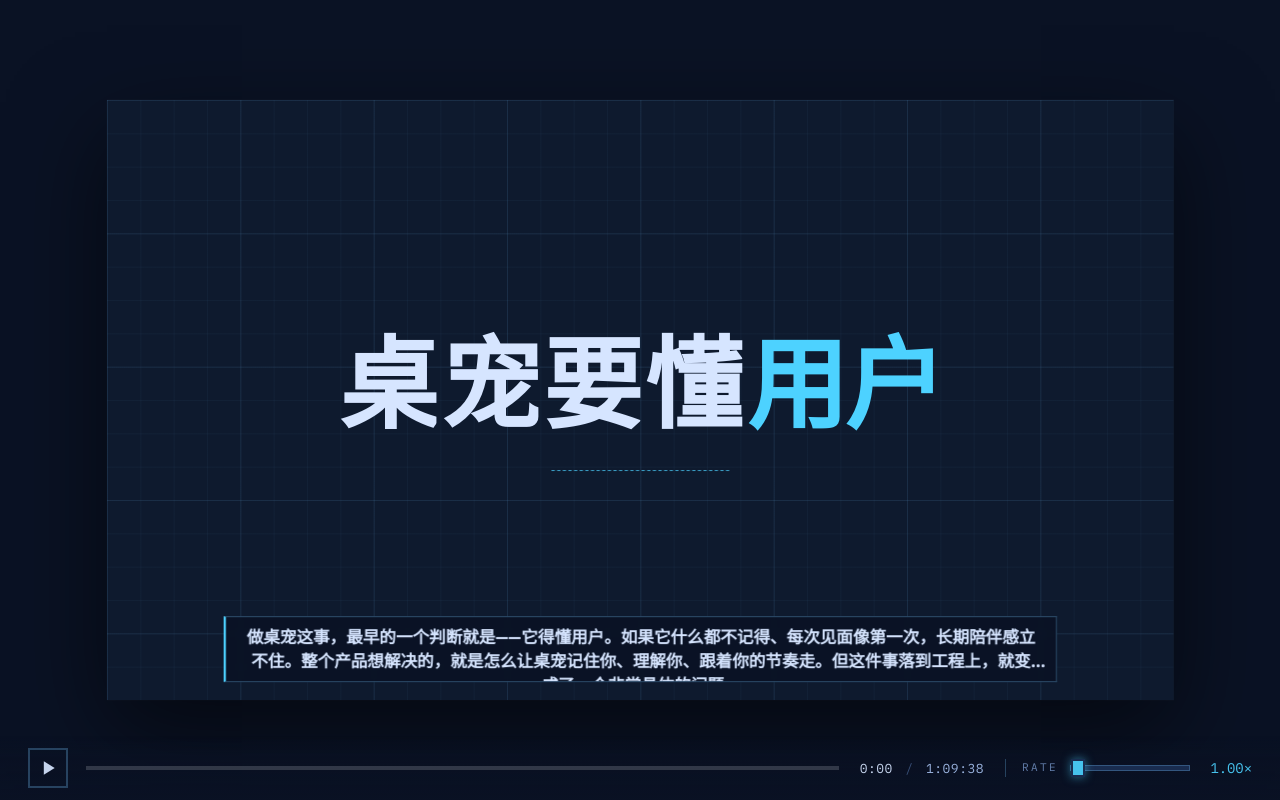
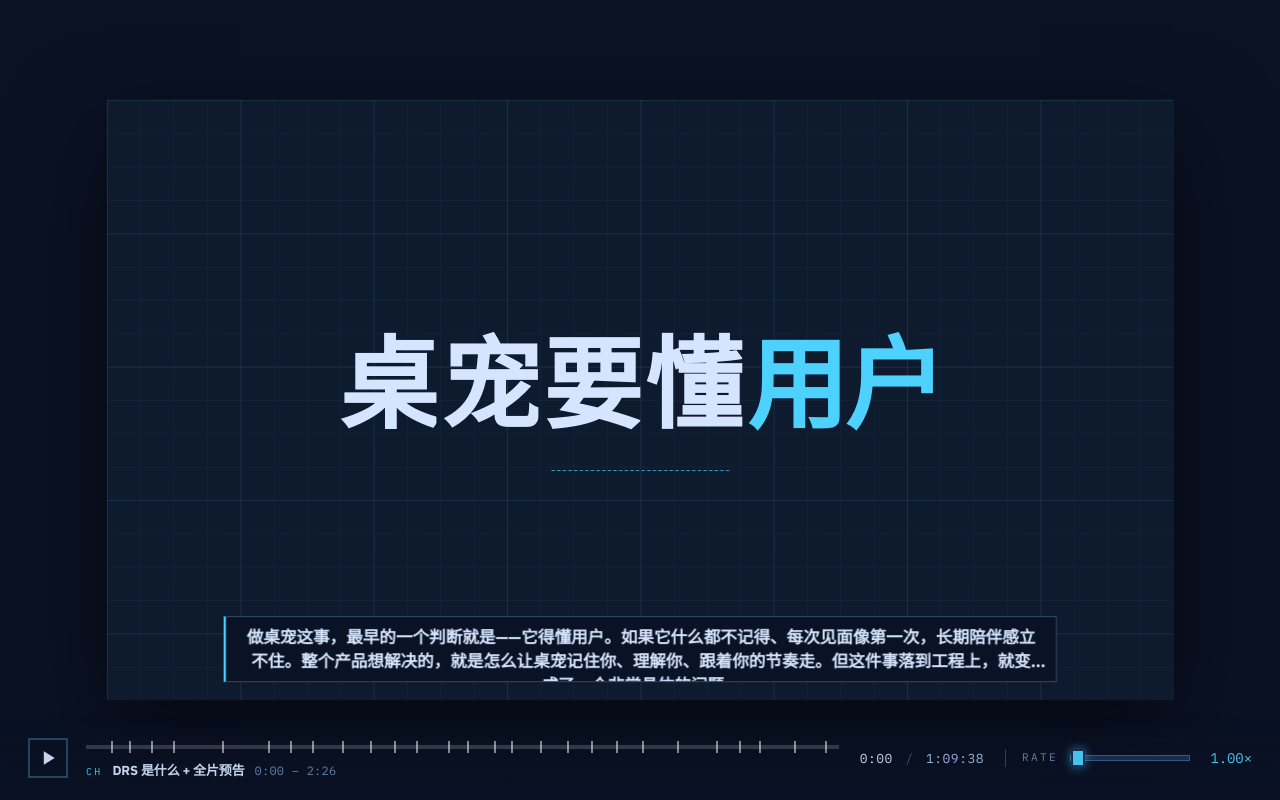
Before and after one commit to uu-yaya/drs-video, a React (Vite) app in the folder presentation/: page / in a window 1280 px wide. Built offline with nearby package versions, Linux system fonts and the light colour scheme; a web font is replaced by a local one.

Commit message:
Add chapter markers on timeline + hover tooltip + current chapter label

```diff
--- a/presentation/src/App.tsx
+++ b/presentation/src/App.tsx
@@ -7,7 +7,7 @@ import { useCallback, useMemo, useState } from "react";
 import { ProgressBar } from "./components/ProgressBar";
 import { Stage } from "./components/Stage";
 import { Subtitle } from "./components/Subtitle";
-import { VideoControls } from "./components/VideoControls";
+import { VideoControls, type ChapterMarker } from "./components/VideoControls";
 import { useAudioPlayer } from "./hooks/useAudioPlayer";
 import { useStepper } from "./hooks/useStepper";
 import { CHAPTERS } from "./registry/chapters";
@@ -50,20 +50,23 @@ export default function App() {
   // Build a flat timeline mapping (globalIdx → step duration). audio-durations.json
   // ships from measure-audio.ts and falls back to the char-count estimate for any
   // missing entries (e.g. new chapter added but not yet resynthesized).
-  const { stepStarts, totalDuration } = useMemo(() => {
+  const { stepStarts, totalDuration, chapterMarkers } = useMemo(() => {
     const starts: number[] = [];
+    const markers: ChapterMarker[] = [];
     let acc = 0;
     const dict = audioDurations as Record<string, Record<string, number>>;
     for (const c of CHAPTERS) {
       const chDict = dict[c.id] ?? {};
+      const chapterStart = acc;
       c.narrations.forEach((text, i) => {
         const measured = chDict[String(i + 1)];
         const d = measured && measured > 0 ? measured : estimateStepSeconds(text);
         starts.push(acc);
         acc += d;
       });
+      markers.push({ id: c.id, title: c.title, start: chapterStart, end: acc });
     }
-    return { stepStarts: starts, totalDuration: acc };
+    return { stepStarts: starts, totalDuration: acc, chapterMarkers: markers };
   }, []);
 
   const [rate, setRate] = useState<number>(loadRate);
@@ -172,6 +175,7 @@ export default function App() {
         rateMin={RATE_MIN}
         rateMax={RATE_MAX}
         rateStep={RATE_STEP}
+        chapters={chapterMarkers}
         onTogglePlay={handleTogglePlay}
         onSeek={handleSeek}
         onRateChange={handleRateChange}
--- a/presentation/src/components/VideoControls.css
+++ b/presentation/src/components/VideoControls.css
@@ -6,11 +6,12 @@
   right: 0;
   bottom: 0;
   z-index: 60;
-  height: 64px;
+  /* Taller now that we show the current-chapter label below the timeline */
+  min-height: 84px;
   display: flex;
   align-items: center;
   gap: 18px;
-  padding: 0 28px;
+  padding: 12px 28px;
   background: linear-gradient(
     to bottom,
     rgba(10, 18, 36, 0.0) 0%,
@@ -56,10 +57,18 @@
   outline-offset: 2px;
 }
 
+/* progress track wrapper holds the timeline + current-chapter label */
+.vc-track-wrap {
+  position: relative;
+  flex: 1;
+  display: flex;
+  flex-direction: column;
+  gap: 4px;
+}
+
 /* progress track */
 .vc-track {
   position: relative;
-  flex: 1;
   height: 18px;
   display: flex;
   align-items: center;
@@ -126,6 +135,87 @@
 .vc-track:hover .vc-track-input,
 .video-controls:focus-within .vc-track-input {
   opacity: 1;
+}
+
+/* Chapter boundary ticks on the timeline */
+.vc-track-tick {
+  position: absolute;
+  top: 50%;
+  width: 2px;
+  height: 12px;
+  margin-top: -6px;
+  background: rgba(255, 255, 255, 0.55);
+  pointer-events: none;
+  transform: translateX(-50%);
+  z-index: 1;
+}
+
+.vc-track:hover .vc-track-tick {
+  background: rgba(255, 255, 255, 0.85);
+}
+
+/* Hover tooltip showing chapter title + position */
+.vc-track-tooltip {
+  position: absolute;
+  bottom: 28px;
+  transform: translateX(-50%);
+  background: rgba(10, 18, 36, 0.96);
+  border: 2px solid var(--accent);
+  padding: 8px 12px;
+  pointer-events: none;
+  white-space: nowrap;
+  z-index: 5;
+  box-shadow: 0 0 16px rgba(77, 210, 255, 0.25);
+}
+
+.vc-track-tooltip-title {
+  font-family: var(--font-display-cn);
+  font-size: 14px;
+  color: var(--text);
+  letter-spacing: -0.01em;
+  font-weight: 700;
+}
+
+.vc-track-tooltip-time {
+  margin-top: 2px;
+  font-size: 11px;
+  color: var(--accent);
+  letter-spacing: 0.04em;
+  font-variant-numeric: tabular-nums;
+}
+
+.vc-track-tooltip-range {
+  color: var(--text-mute);
+}
+
+/* Current-chapter label always visible below the timeline */
+.vc-current-chapter {
+  display: flex;
+  align-items: baseline;
+  gap: 10px;
+  font-size: 12px;
+  color: var(--text-2);
+  letter-spacing: 0.02em;
+  min-height: 16px;
+}
+
+.vc-current-chapter-tag {
+  font-size: 10px;
+  letter-spacing: 0.22em;
+  color: var(--accent);
+}
+
+.vc-current-chapter-title {
+  font-family: var(--font-display-cn);
+  font-size: 13px;
+  color: var(--text);
+  font-weight: 700;
+  letter-spacing: -0.01em;
+}
+
+.vc-current-chapter-range {
+  font-variant-numeric: tabular-nums;
+  color: var(--text-mute);
 }
 
 /* time display */
--- a/presentation/src/components/VideoControls.tsx
+++ b/presentation/src/components/VideoControls.tsx
@@ -1,5 +1,12 @@
-import { useCallback } from "react";
+import { useCallback, useRef, useState } from "react";
 import "./VideoControls.css";
+
+export interface ChapterMarker {
+  id: string;
+  title: string;
+  start: number;
+  end: number;
+}
 
 export interface VideoControlsProps {
   /** Current playback time (seconds) on the global timeline. */
@@ -16,6 +23,8 @@ export interface VideoControlsProps {
   rateMax: number;
   /** Rate slider step. */
   rateStep: number;
+  /** Chapter timeline markers (start/end seconds for each chapter). */
+  chapters: ChapterMarker[];
   /** Toggle play/pause. */
   onTogglePlay: () => void;
   /** User scrubbed to a new global time. */
@@ -36,6 +45,14 @@ function formatTime(seconds: number): string {
   return `${m}:${String(s).padStart(2, "0")}`;
 }
 
+function formatTimeShort(seconds: number): string {
+  if (!Number.isFinite(seconds) || seconds < 0) seconds = 0;
+  const total = Math.floor(seconds);
+  const m = Math.floor(total / 60);
+  const s = total % 60;
+  return `${m}:${String(s).padStart(2, "0")}`;
+}
+
 export function VideoControls({
   currentTime,
   totalDuration,
@@ -44,6 +61,7 @@ export function VideoControls({
   rateMin,
   rateMax,
   rateStep,
+  chapters,
   onTogglePlay,
   onSeek,
   onRateChange,
@@ -55,8 +73,43 @@ export function VideoControls({
     [onSeek],
   );
 
+  const trackRef = useRef<HTMLDivElement | null>(null);
+  const [hoverTime, setHoverTime] = useState<number | null>(null);
+
+  const handleTrackMove = useCallback(
+    (e: React.MouseEvent<HTMLDivElement>) => {
+      const rect = trackRef.current?.getBoundingClientRect();
+      if (!rect || totalDuration <= 0) {
+        setHoverTime(null);
+        return;
+      }
+      const x = Math.max(0, Math.min(e.clientX - rect.left, rect.width));
+      const t = (x / rect.width) * totalDuration;
+      setHoverTime(t);
+    },
+    [totalDuration],
+  );
+
+  const handleTrackLeave = useCallback(() => setHoverTime(null), []);
+
   const progressPct =
     totalDuration > 0 ? (currentTime / totalDuration) * 100 : 0;
+
+  // Find chapter the hover position is inside (for tooltip label)
+  const hoverChapter =
+    hoverTime != null
+      ? chapters.find((c) => hoverTime >= c.start && hoverTime < c.end) ??
+        chapters[chapters.length - 1]
+      : null;
+  const hoverPct =
+    hoverTime != null && totalDuration > 0
+      ? (hoverTime / totalDuration) * 100
+      : 0;
+
+  // Current chapter (for the always-visible label below the timeline)
+  const currentChapter =
+    chapters.find((c) => currentTime >= c.start && currentTime < c.end) ??
+    chapters[chapters.length - 1];
 
   return (
     <div className="video-controls" data-no-advance>
@@ -68,21 +121,36 @@ export function VideoControls({
         data-no-advance
       >
         {playing ? (
-          // pause icon
           <svg viewBox="0 0 24 24" width="20" height="20" aria-hidden>
             <rect x="6" y="4" width="4" height="16" fill="currentColor" />
             <rect x="14" y="4" width="4" height="16" fill="currentColor" />
           </svg>
         ) : (
-          // play icon
           <svg viewBox="0 0 24 24" width="20" height="20" aria-hidden>
             <path d="M7 4 L20 12 L7 20 Z" fill="currentColor" />
           </svg>
         )}
       </button>
 
-      <div className="vc-track">
+      <div className="vc-track-wrap">
+        <div
+          className="vc-track"
+          ref={trackRef}
+          onMouseMove={handleTrackMove}
+          onMouseLeave={handleTrackLeave}
+        >
           <div className="vc-track-fill" style={{ width: `${progressPct}%` }} />
+          {/* Chapter boundary ticks — skip the very first start (0) */}
+          {chapters.slice(1).map((c) => {
+            const pct = totalDuration > 0 ? (c.start / totalDuration) * 100 : 0;
+            return (
+              <div
+                key={c.id}
+                className="vc-track-tick"
+                style={{ left: `${pct}%` }}
+              />
+            );
+          })}
           <input
             type="range"
             className="vc-track-input"
@@ -94,6 +162,35 @@ export function VideoControls({
             aria-label="播放进度"
             data-no-advance
           />
+          {hoverChapter && hoverTime != null && (
+            <div
+              className="vc-track-tooltip"
+              style={{ left: `${hoverPct}%` }}
+            >
+              <div className="vc-track-tooltip-title">{hoverChapter.title}</div>
+              <div className="vc-track-tooltip-time">
+                {formatTimeShort(hoverTime)}
+                <span className="vc-track-tooltip-range">
+                  {" "}
+                  · {formatTimeShort(hoverChapter.start)}
+                  &nbsp;–&nbsp;
+                  {formatTimeShort(hoverChapter.end)}
+                </span>
+              </div>
+            </div>
+          )}
+        </div>
+        {currentChapter && (
+          <div className="vc-current-chapter">
+            <span className="vc-current-chapter-tag">CH</span>
+            <span className="vc-current-chapter-title">
+              {currentChapter.title}
+            </span>
+            <span className="vc-current-chapter-range">
+              {formatTimeShort(currentChapter.start)} – {formatTimeShort(currentChapter.end)}
+            </span>
+          </div>
+        )}
       </div>
 
       <div className="vc-time">
```
Lines whose indentation alone changed are shown as unchanged.
